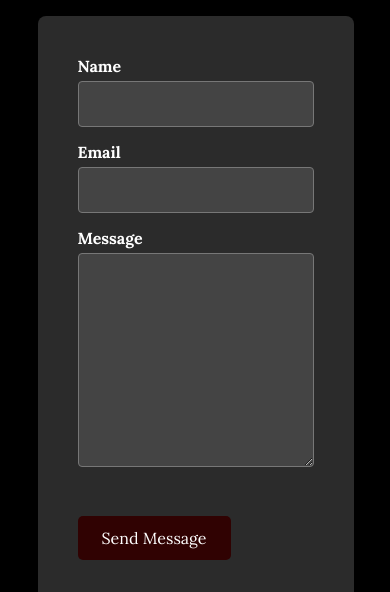
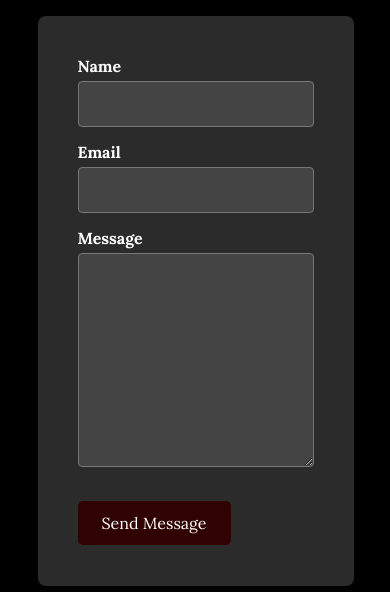
Before and after one commit to DmytroHonchar/DagGurkhaLiverpool, a website: page public/contact.html in a window 390 px wide. Shown: the part 252-844 px from the top of the page. Drawn offline with Linux system fonts and the light colour scheme.

Commit message:
Update contact.css

```diff
--- a/public/contact.css
+++ b/public/contact.css
@@ -634,3 +634,11 @@ body.no-scroll {
     -webkit-transform-origin: 0 0;
   }
 }
+
+
+@media screen and (max-width: 480px) {
+  .button {
+    margin-top: -5px;
+    margin-bottom: 1px;/* Adjust this value as needed */
+  }
+}
```
